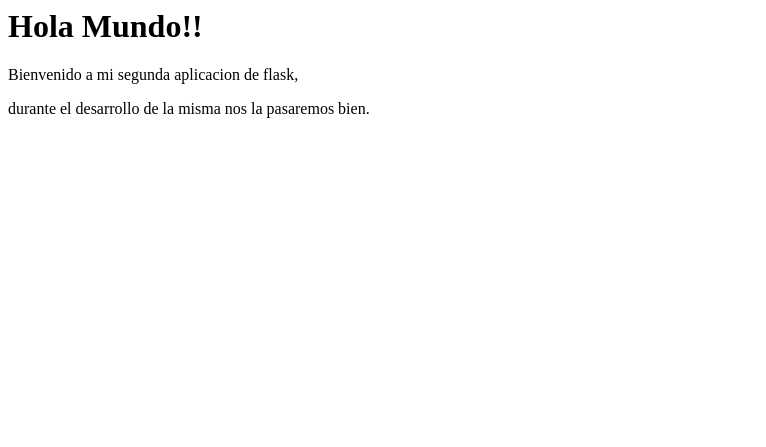
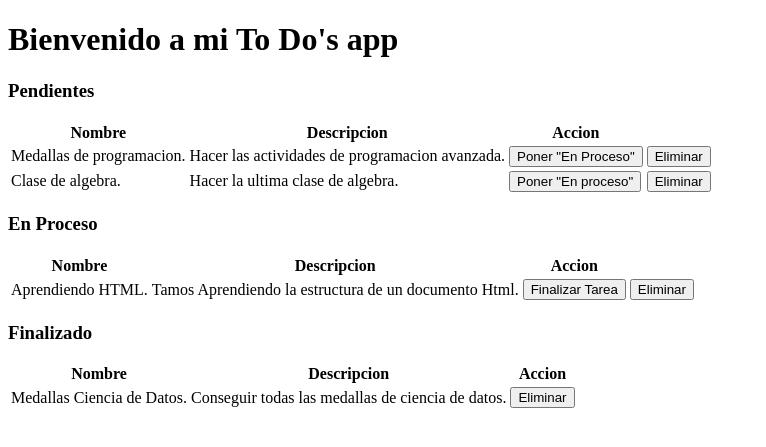
Before and after one commit to Lexmago/serverConHTML, a Flask app: page / in a window 1280 px wide. Shown: the top 447 px of the page, without its empty margins (0-766 px from the left). Run offline with Flask 2, Linux system fonts and the light colour scheme.

Commit message:
Tabla de To Do's

```diff
--- a/app/templates/home.html
+++ b/app/templates/home.html
@@ -1,3 +1,82 @@
-<h1>Hola Mundo!!</h1>
-<p>Bienvenido a mi segunda aplicacion de flask, </p>
-<p>durante el desarrollo de la misma nos la pasaremos bien. </p>
+<!DOCTYPE html>
+<html lang="es">
+    <head>
+        <meta charset="UTF-8">
+        <meta name="viewport" content="width=device-width, initial-scale=1.0">
+        <title>Mi To Do app</title>
+    </head>
+    <body>
+        <h1>Bienvenido a mi To Do's app</h1>
+
+        <h3>Pendientes</h3>
+        <table>
+            <tbody>
+                <tr>
+                    <th>Nombre</th>
+                    <th>Descripcion</th>
+                    <th>Accion</th>
+                </tr>
+                <tr>
+                    <td>Medallas de programacion.</td>
+                    <td>Hacer las actividades de programacion avanzada.</td>
+                    <td>
+                        <button>Poner "En Proceso"</button>
+                    </td>
+                    <td>
+                        <button>Eliminar</button>
+                    </td>
+                </tr>
+                <tr>
+                    <td>Clase de algebra.</td>
+                    <td>Hacer la ultima clase de algebra.</td>
+                    <td>
+                        <button>Poner "En proceso"</button>
+                    </td>
+                    <td>
+                        <button>Eliminar</button>
+                    </td>
+                </tr>
+            </tbody>
+        </table>
+
+        <h3>En Proceso</h3>
+        <table>
+            <tbody>
+                <tr>
+                    <th>Nombre</th>
+                    <th>Descripcion</th>
+                    <th>Accion</th>
+                </tr>
+                <tr>
+                    <td>Aprendiendo HTML.</td>
+                    <td>Tamos Aprendiendo la estructura de un documento Html.</td>
+                    <td>
+                        <button>Finalizar Tarea</button>
+                    </td>
+                    <td>
+                        <button>Eliminar</button>
+                    </td>
+                </tr>
+            </tbody>
+        </table>
+
+        <h3>Finalizado</h3>
+        <table>
+            <tbody>
+                <tr>
+                    <th>Nombre</th>
+                    <th>Descripcion</th>
+                    <th>Accion</th>
+                </tr>
+                <tr>
+                    <td>Medallas Ciencia de Datos.</td>
+                    <td>Conseguir todas las medallas de ciencia de datos.</td>
+                    <td>
+                        <button>Eliminar</button>
+                    </td>
+                </tr>
+            </tbody>
+        </table>
+
+    </body>
+</html>
```
